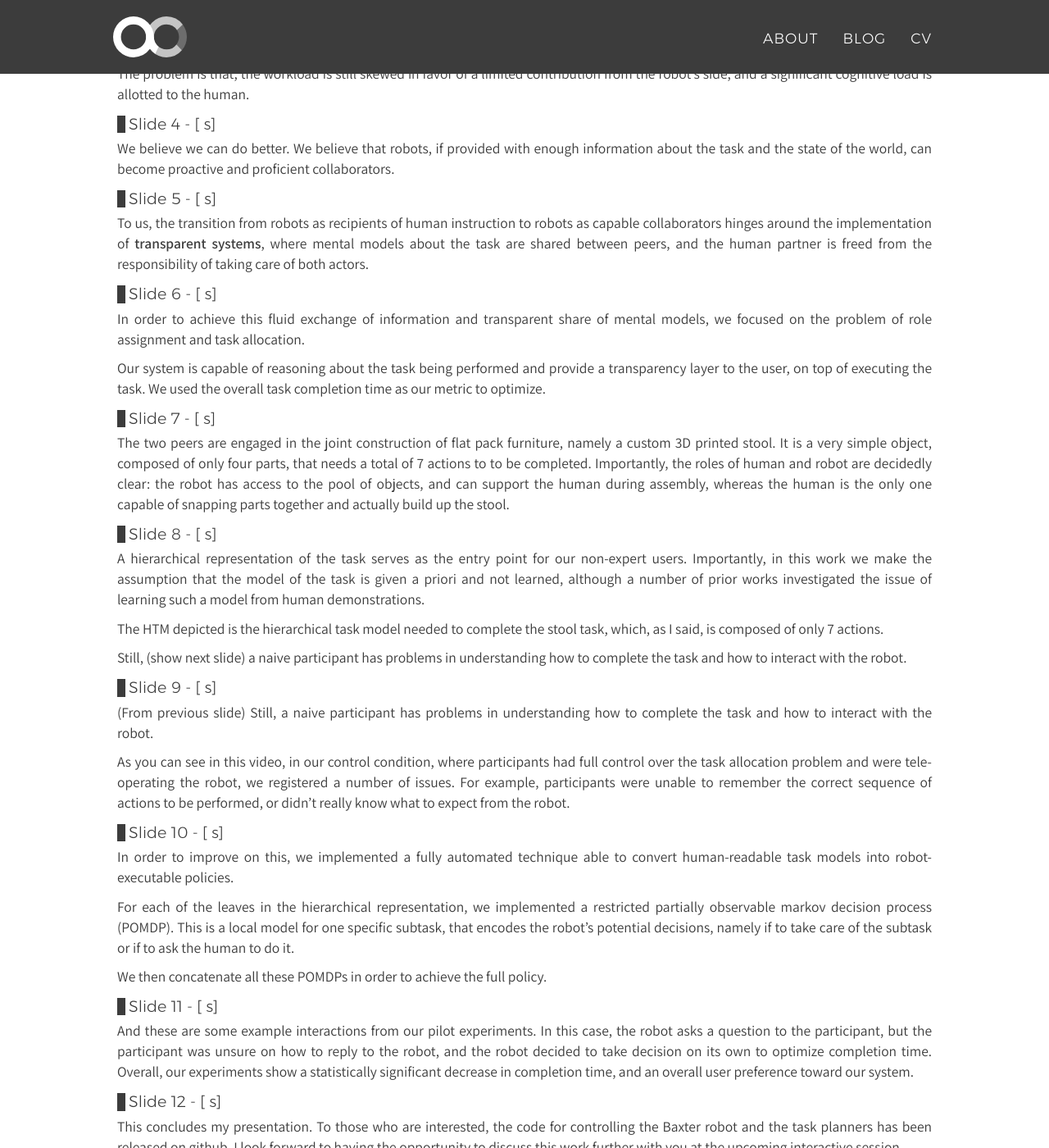
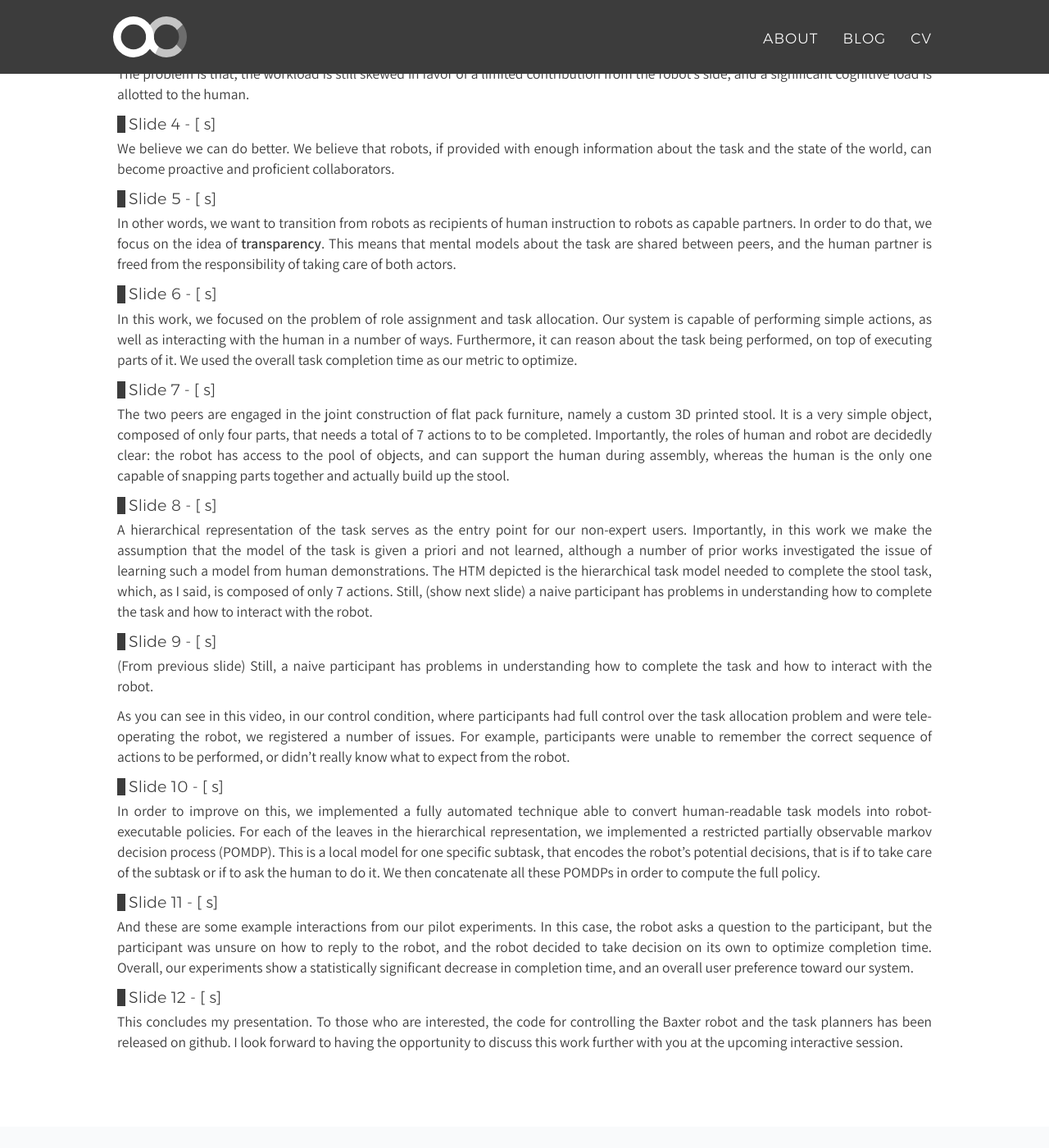
Before and after one commit to alecive/alecive.github.io, a Jekyll site: the page built from _posts/2017-05-25-ICRA17.md, in a window 1280 px wide and 1400 px high, scrolled down 512 px. Shown: the whole window at 82% size. Built offline with Jekyll 4.4.1, drawn with Linux system fonts in a browser that asks for light colours; nearby versions of some CDN libraries; some web fonts are replaced; some of the changed text lies outside the part shown.

Commit message:
Updated talk

```diff
--- a/_posts/2017-05-25-ICRA17.md
+++ b/_posts/2017-05-25-ICRA17.md
@@ -14,8 +14,8 @@
 
 #### Slide 2 - [ s]
 
-The scope of this work is within the larger field of Human Robot Collaboration and Advanced Manufacturing, although it has potential impact in other fields as well.
-In general, research in the field has the goal of making robots effectively work alongside with humans. And in the past years, modern robotic systems have become safe and reliable enough to operate close to human workers on a day-to-day basis.
+The scope of this work is within the larger field of Human Robot Collaboration, although it has potential impact in other fields as well.
+In general, research in the field has the goal of making robots work alongside with humans. And in the past years, modern robotic systems have become safe and reliable enough to operate close to human workers on a day-to-day basis.
 
 #### Slide 3 - [ s]
 
@@ -27,13 +27,14 @@
 
 #### Slide 5 - [ s]
 
-To us, the transition from robots as recipients of human instruction to robots as capable collaborators hinges around the implementation of **transparent systems**, where mental models about the task are shared between peers, and the human partner is freed from the responsibility of taking care of both actors.
+In other words, we want to transition from robots as recipients of human instruction to robots as capable partners. In order to do that, we focus on the idea of **transparency**. This means that mental models about the task are shared between peers, and the human partner is freed from the responsibility of taking care of both actors.
 
 #### Slide 6 - [ s]
 
-In order to achieve this fluid exchange of information and transparent share of mental models, we focused on the problem of role assignment and task allocation.
-
-Our system is capable of reasoning about the task being performed and provide a transparency layer to the user, on top of executing the task. We used the overall task completion time as our metric to optimize.
+In this work, we focused on the problem of role assignment and task allocation.
+Our system is capable of performing simple actions, as well as interacting with the human in a number of ways.
+Furthermore, it can reason about the task being performed, on top of executing parts of it.
+We used the overall task completion time as our metric to optimize.
 
 #### Slide 7 - [ s]
 
@@ -43,9 +44,7 @@
 #### Slide 8 - [ s]
 
 A hierarchical representation of the task serves as the entry point for our non-expert users. Importantly, in this work we make the assumption that the model of the task is given a priori and not learned, although a number of prior works investigated the issue of learning such a model from human demonstrations.
-
 The HTM depicted is the hierarchical task model needed to complete the stool task, which, as I said, is composed of only 7 actions.
-
 Still, (show next slide) a naive participant has problems in understanding how to complete the task and how to interact with the robot.
 
 #### Slide 9 - [ s]
@@ -57,11 +56,9 @@
 #### Slide 10 - [ s]
 
 In order to improve on this, we implemented a fully automated technique able to convert human-readable task models into robot-executable policies.
-
 For each of the leaves in the hierarchical representation, we implemented a restricted partially observable markov decision process (POMDP).
-This is a local model for one specific subtask, that encodes the robot's potential decisions, namely if to take care of the subtask or if to ask the human to do it.
-
-We then concatenate all these POMDPs in order to achieve the full policy.
+This is a local model for one specific subtask, that encodes the robot's potential decisions, that is if to take care of the subtask or if to ask the human to do it.
+We then concatenate all these POMDPs in order to compute the full policy.
 
 #### Slide 11 - [ s]
 
```
